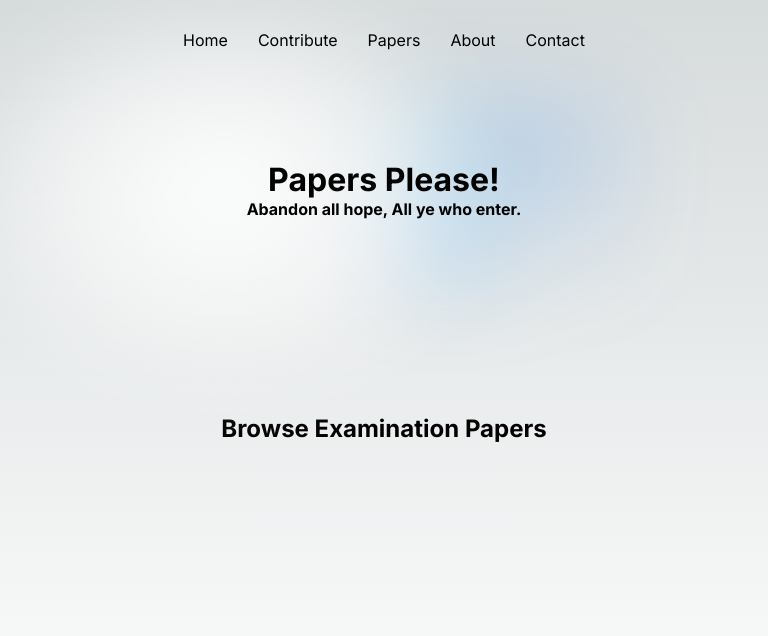
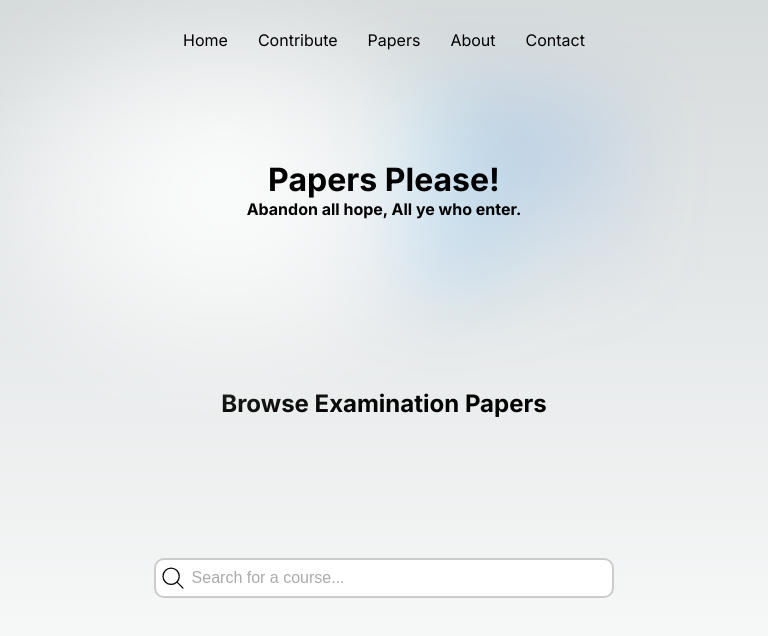
Before and after one commit to seyone22/papersplease, a Next.js app: page / in a window 768 px wide. Shown: the top 636 px of the page. Built offline with nearby package versions, Linux system fonts and the light colour scheme; no server answers; the database is empty.

Commit message:
Modified size for searchbox.

```diff
--- a/src/app/page.js
+++ b/src/app/page.js
@@ -17,8 +17,7 @@ export default async function Home() {
 
             <h2 className={styles.centered}>Browse Examination Papers</h2>
             <div className={styles.searchBox}>
-
-
+                <SearchBox />
             </div>
             <div className={styles.grid}>
                 {paperList.map(paper => (
--- a/src/app/page.module.css
+++ b/src/app/page.module.css
@@ -108,6 +108,12 @@
 .logo {
   position: relative;
 }
+
+.searchBox {
+  margin: 0px 20px;
+  width: 40vw;
+}
+
 /* Enable hover only on non-touch devices */
 @media (hover: hover) and (pointer: fine) {
   .card:hover {
@@ -201,12 +207,21 @@
     );
     z-index: 1;
   }
+
+  .searchBox {
+    width: 60vw;
+  }
 }
 
 /* Tablet and Smaller Desktop */
 @media (min-width: 701px) and (max-width: 1120px) {
   .grid {
     grid-template-columns: repeat(2, 50%);
+  }
+
+  .searchBox {
+    margin: 0px 20px;
+    width: 60vw;
   }
 }
 
@@ -229,11 +244,6 @@
   }
 }
 
-.searchBox {
-  margin: 0px 20px;
-  width: 60vw;
-}
-
 .centered {
   text-align: center;
 }
--- a/src/app/papers/[id]/page.js
+++ b/src/app/papers/[id]/page.js
@@ -4,13 +4,13 @@ import { fetchPaperById } from 'utils/database'
 
 import TopNav from 'components/TopNav'
 import QuestionExpander from "../../../../components/QuestionExpander";
+import SearchBox from "../../../../components/SearchBox";
 export default async function PaperDetail({ params }) {
     let currentPaper = await getData(params.id);
 
     return (
         <main className={styles.main}>
             <TopNav />
-
             <div className={styles.center}>
                 <h2>{currentPaper.paperYear}</h2>
                 <h1>{currentPaper.paperName}</h1>
```
